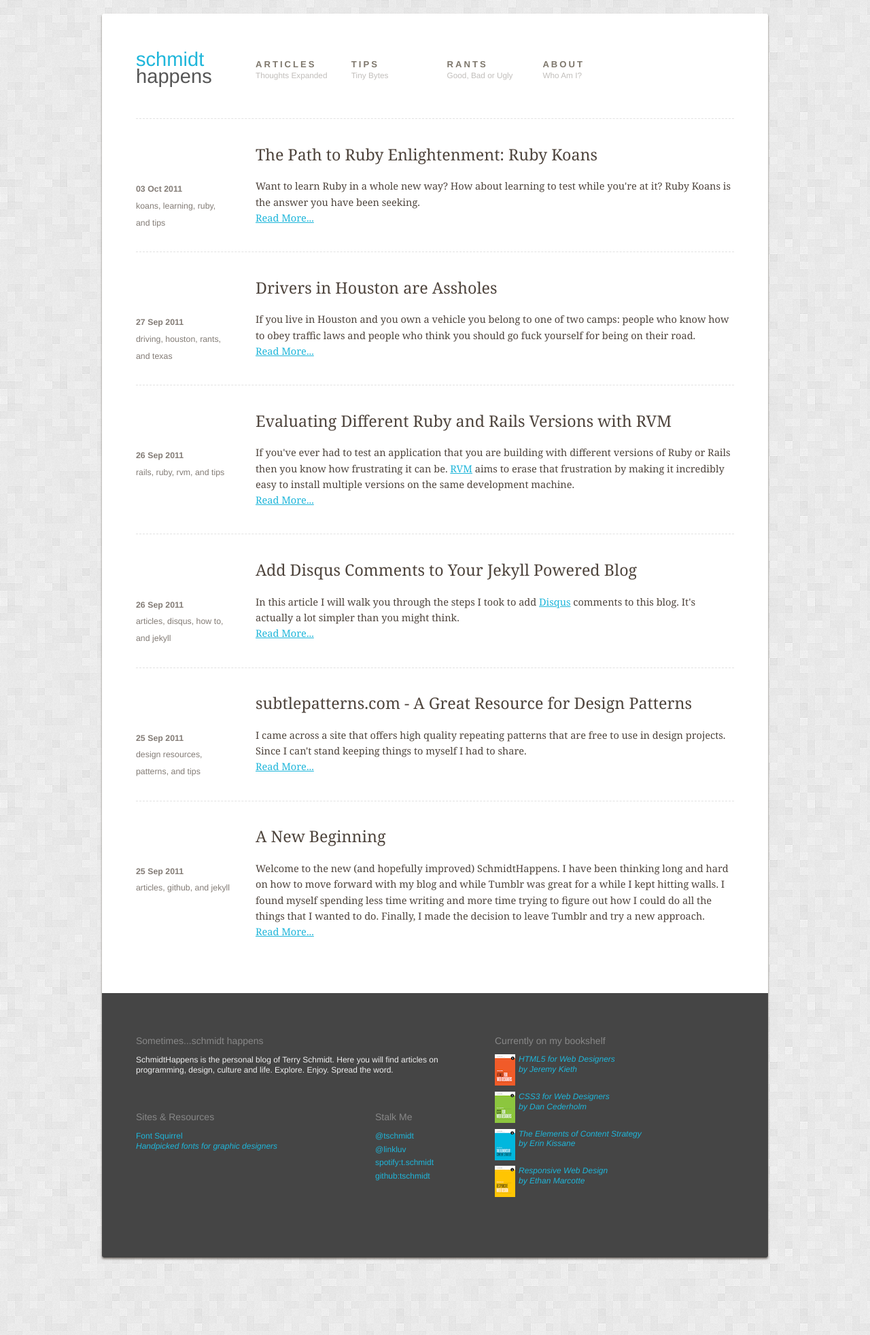
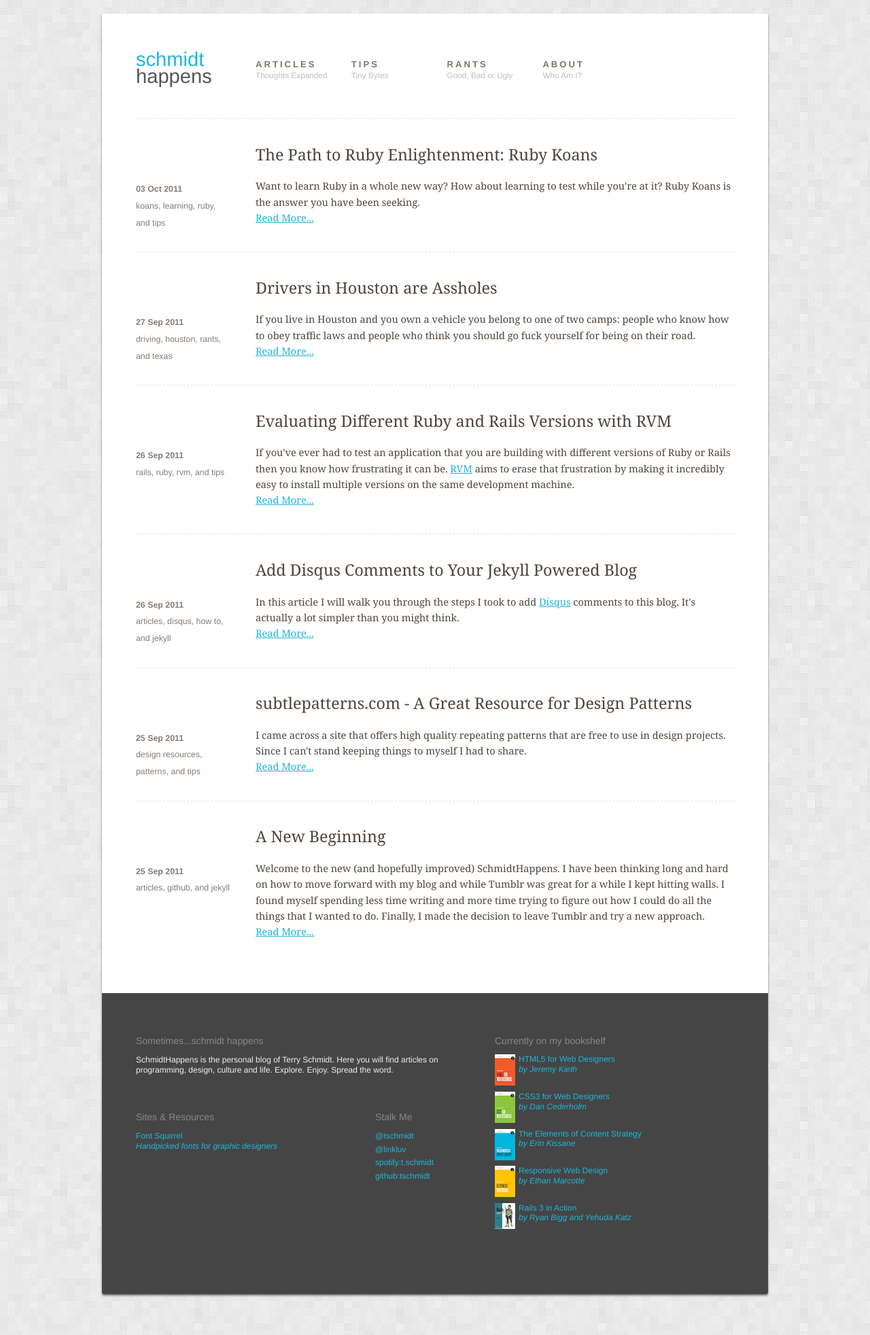
Before and after one commit to tschmidt/tschmidt.github.com, a Jekyll site: the page built from index.html, in a window 1280 px wide. Shown: the whole page at 68% size. Built offline with Jekyll 4.4.1, drawn with Linux system fonts in a browser that asks for light colours; nearby versions of some CDN libraries; Markdown is read by kramdown in place of the engine named in the settings.

Commit message:
Add Rails 3 in Action to bookshelf

```diff
--- a/_layouts/default.html
+++ b/_layouts/default.html
@@ -119,6 +119,12 @@
               <span class="book author">by Ethan Marcotte</span>
             </a>
           </li>
+          <li class="manning rails3">
+            <a href="http://manning.com/katz/" title="Rails 3 in Action">
+              <span class="book title">Rails 3 in Action</span>
+              <span class="book author">by Ryan Bigg and Yehuda Katz</span>
+            </a>
+          </li>
         </ul>
       </section>
       <section class="comp resources">
@@ -126,7 +132,7 @@
           <h1>Sites &amp; Resources</h1>
         </header>
         <ul>
-          <li><a href="http://www.fontsquirrel.com/">Font Squirrel <span>Handpicked fonts for graphic designers</span></a></li>
+          <li><a href="http://www.fontsquirrel.com/">Font Squirrel <span class='extra'>Handpicked fonts for graphic designers</span></a></li>
         </ul>
       </section>
       <section class="comp touchme extra">
--- a/css/style.css
+++ b/css/style.css
@@ -283,6 +283,10 @@ footer[role='main'] ul li {
 
 footer[role='main'] ul li a span {
   display: block;
+}
+
+footer[role='main'] ul li a span.extra,
+footer[role='main'] ul li a span.author {
   font-style: italic;
 }
 
@@ -590,6 +594,10 @@ footer[role='main'] .bookshelf ul li.aba.bk4:before {
   content: url(../images/bookshelf/aba-4-thumb.png);
 }
 
+footer[role='main'] .bookshelf ul li.manning.rails3:before {
+  content: url(../images/bookshelf/rails3-thumb.jpg);
+}
+
 /* self-clear floats */
 
 .group:after,
```
Also changed, not shown: images/bookshelf/rails3-thumb.jpg (added).
